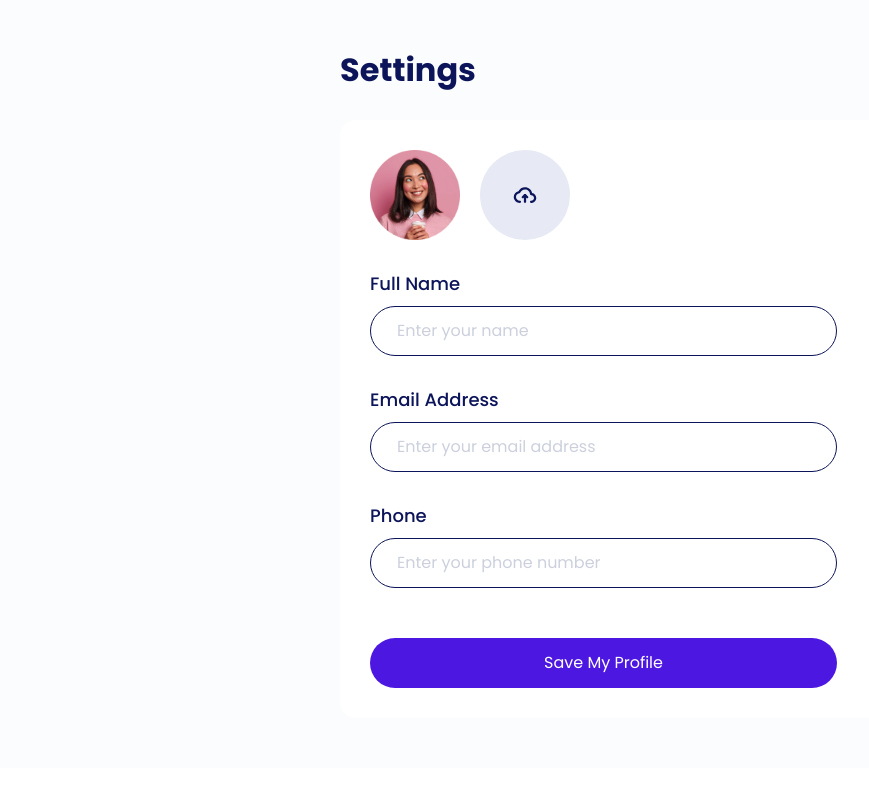
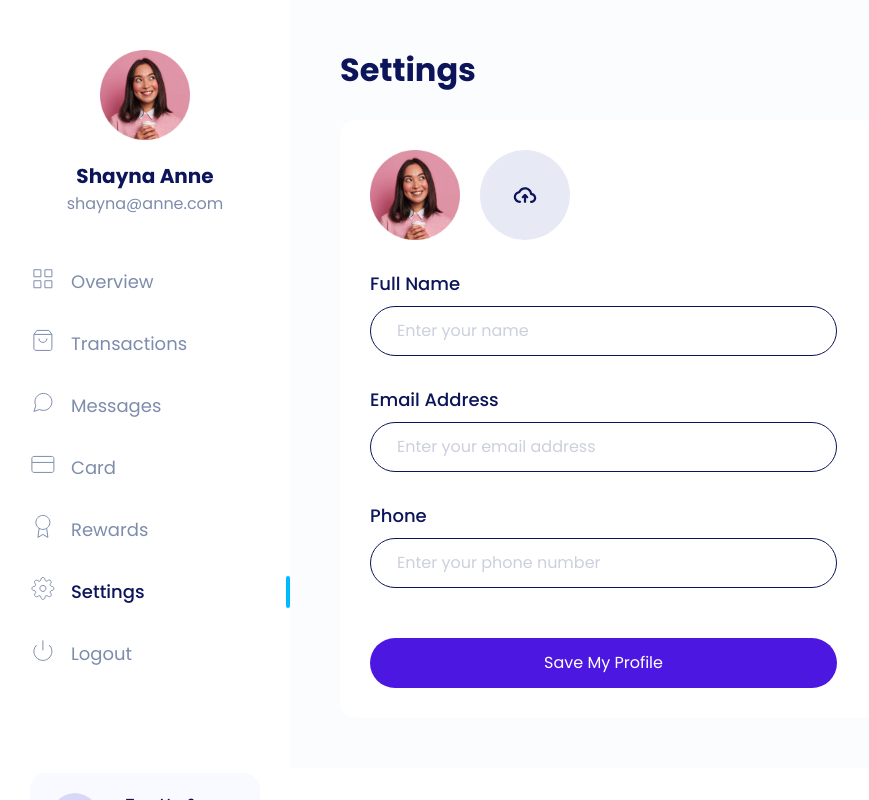
Before and after one commit to sipamungkas/my-voucher-nextjs, a Next.js app: page /member/edit-profile in a window 1280 px wide. Shown: the whole page, without its empty margins (0-869 px from the left). Built offline with nearby package versions, Linux system fonts and the light colour scheme.

Commit message:
refactor: add active menu props into sidebar

```diff
--- a/components/organism/Sidebar/index.tsx
+++ b/components/organism/Sidebar/index.tsx
@@ -2,7 +2,20 @@ import Footer from './Footer';
 import MenuItem from './MenuItem';
 import Profile from './Profile';
 
-export default function Sidebar() {
+interface SidebarProps {
+  activeMenu:
+    | 'overview'
+    | 'transactions'
+    | 'messages'
+    | 'card'
+    | 'rewards'
+    | 'settings'
+    | 'logout';
+}
+
+export default function Sidebar(props: SidebarProps) {
+  const { activeMenu } = props;
+
   return (
     <section className='sidebar'>
       <div className='content pt-50 pb-30 ps-30'>
@@ -12,20 +25,37 @@ export default function Sidebar() {
             title='Overview'
             icon='ic-menu-overview'
             href='/member'
-            active
+            active={activeMenu === 'overview'}
           />
           <MenuItem
             title='Transactions'
             icon='ic-menu-transactions'
             href='/member/transactions'
+            active={activeMenu === 'transactions'}
           />
-          <MenuItem title='Messages' icon='ic-menu-messages' href='/member' />
-          <MenuItem title='Card' icon='ic-menu-card' href='/member' />
-          <MenuItem title='Rewards' icon='ic-menu-rewards' href='/member' />
+          <MenuItem
+            title='Messages'
+            icon='ic-menu-messages'
+            href='/member'
+            active={activeMenu === 'messages'}
+          />
+          <MenuItem
+            title='Card'
+            icon='ic-menu-card'
+            href='/member'
+            active={activeMenu === 'card'}
+          />
+          <MenuItem
+            title='Rewards'
+            icon='ic-menu-rewards'
+            href='/member'
+            active={activeMenu === 'rewards'}
+          />
           <MenuItem
             title='Settings'
             icon='ic-menu-settings'
             href='/member/edit-profile'
+            active={activeMenu === 'settings'}
           />
           <MenuItem
             title='Logout'
--- a/pages/member/edit-profile.tsx
+++ b/pages/member/edit-profile.tsx
@@ -1,6 +1,9 @@
+import Sidebar from '../../components/organism/Sidebar';
+
 export default function EditProfile() {
   return (
     <section className='edit-profile overflow-auto'>
+      <Sidebar activeMenu='settings' />
       <main className='main-wrapper'>
         <div className='ps-lg-0'>
           <h2 className='text-4xl fw-bold color-palette-1 mb-30'>Settings</h2>
--- a/pages/member/index.tsx
+++ b/pages/member/index.tsx
@@ -4,7 +4,7 @@ import Sidebar from '../../components/organism/Sidebar';
 export default function Member() {
   return (
     <section className='overview overflow-auto'>
-      <Sidebar />
+      <Sidebar activeMenu='overview' />
       <OverviewContent />
     </section>
   );
```
